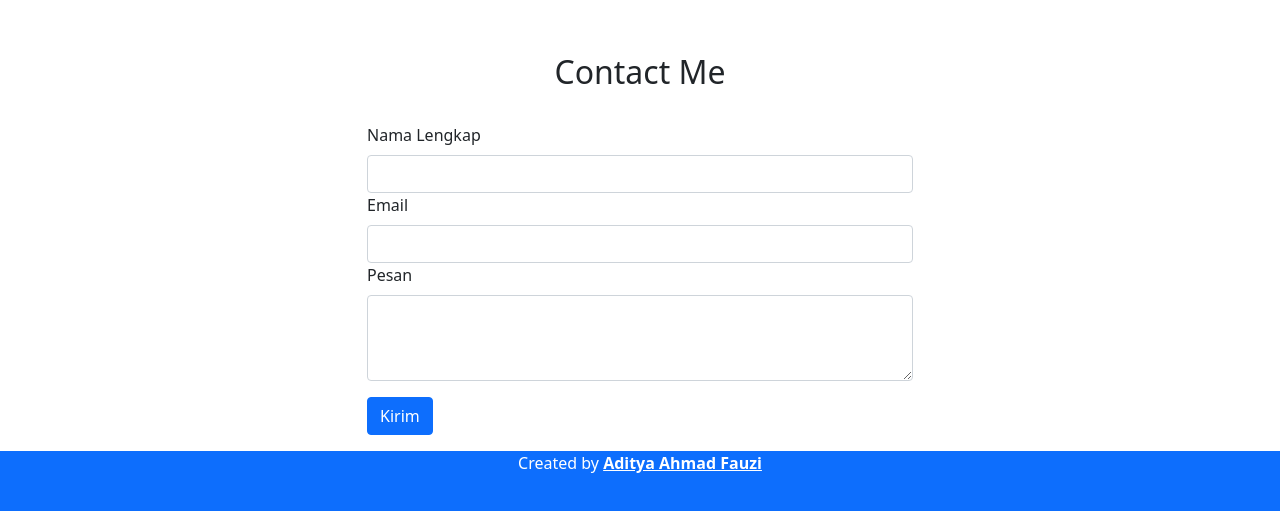
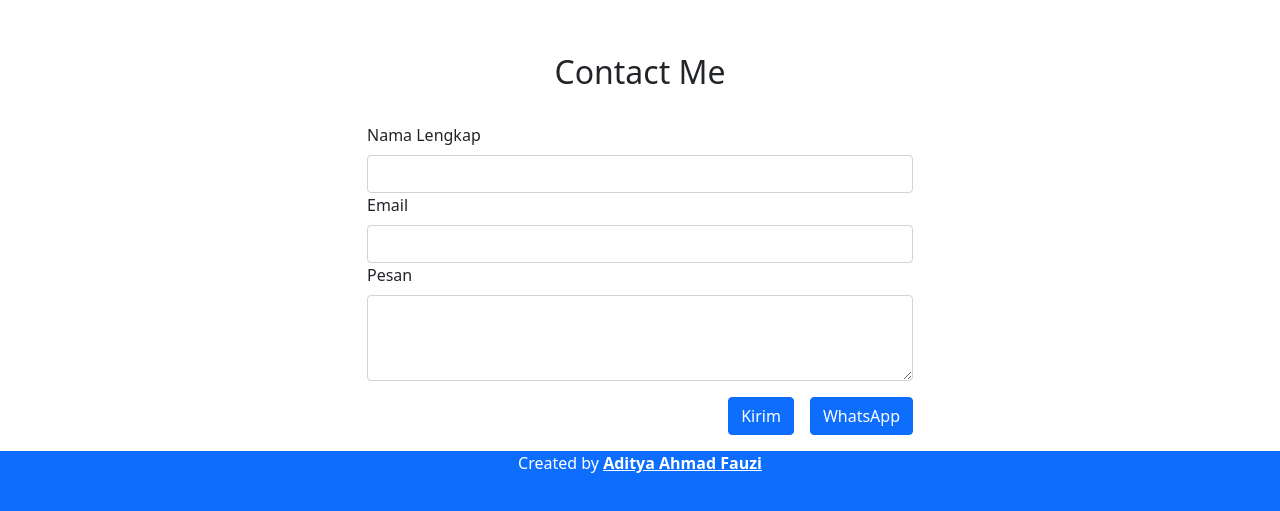
Before and after one commit to aditya-af/portfolio, a plain HTML site: page index.html in a window 1280 px wide. Shown: the part 3193-3704 px from the top of the page. Drawn offline with nearby package versions, Linux system fonts and the light colour scheme.

Commit message:
update wa

```diff
--- a/index.html
+++ b/index.html
@@ -161,16 +161,18 @@
               <div class="mb-3">
                 <label for="Name" class="form-label">Nama Lengkap</label>
                 <input type="Text" class="form-control" id="name" aria-describedby="name" />
-              <div class="mb-3">
+              <class class="mb-3">
                 <label for="Email" class="form-label">Email</label>
                 <input type="email" class="form-control" id="email" aria-describedby="email" />
                 <div class="mb-3">
                   <label for="Pesan" class="form-label">Pesan</label>
                   <textarea class="form-control" id="pesan" rows="3"></textarea>
                 </div>
-              <a href="https://wa.me/62895603139133">
-              <button type="submit" class="btn btn-primary">Kirim</button>
-            </a>
+              <div class="d-grid gap-2 d-md-flex justify-content-md-end">
+                <button class="btn btn-primary me-md-2" type="button">Kirim</button>
+                <a class="btn btn-primary" href="https://wa.me/62895603139133" role="button">WhatsApp</a>
+              </div>
+            </class>
             </form>
           </div>
         </div>
```
